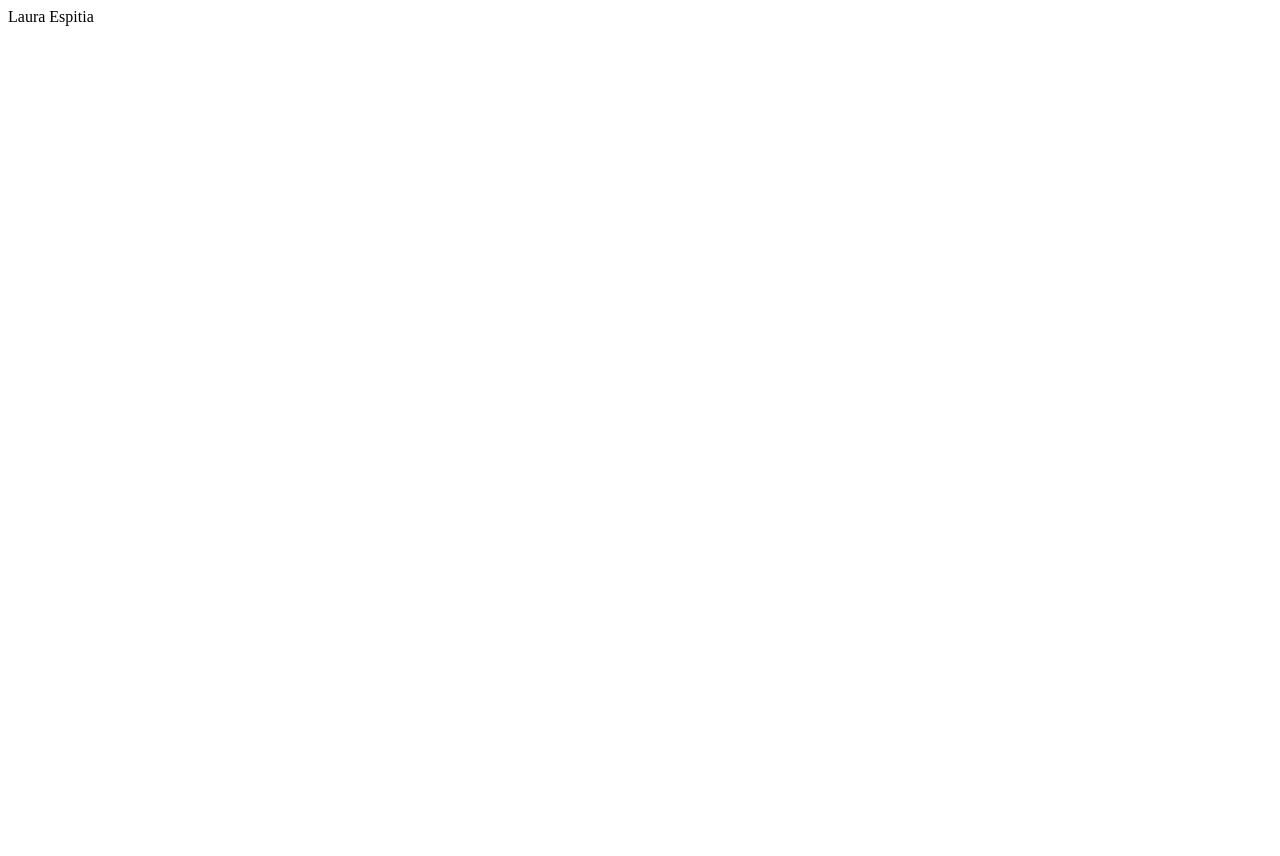
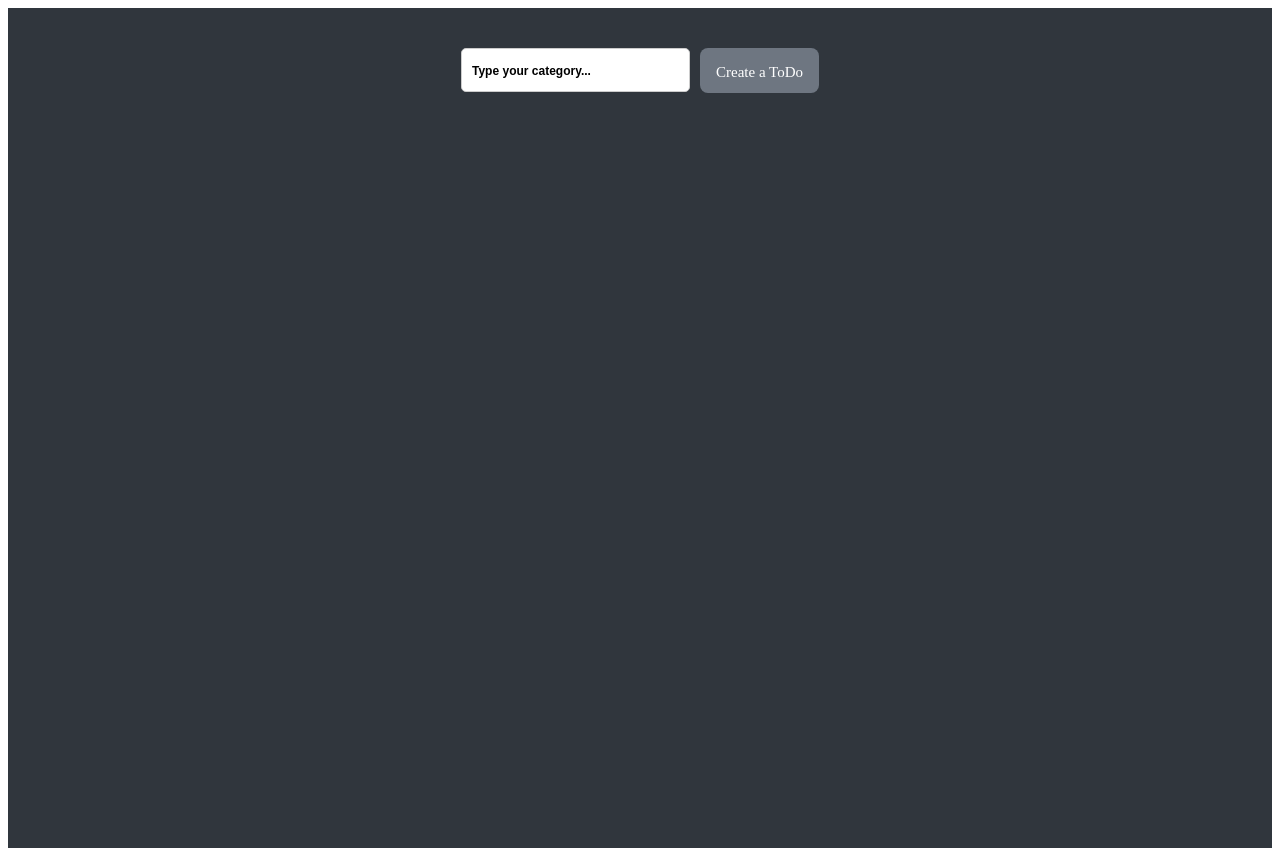
Before and after one commit to mialav24/ToDo, a React (Vite) app: page / in a window 1280 px wide. Before the commit the page ends 800 px from the top, so only its background shows below. Built offline with nearby package versions, Linux system fonts and the light colour scheme.

Commit message:
create input component, styled, functionality and create Button component

```diff
--- a/package.json
+++ b/package.json
@@ -12,7 +12,8 @@
   "dependencies": {
     "react": "^18.2.0",
     "react-dom": "^18.2.0",
-    "styled-components": "^6.1.1"
+    "styled-components": "^6.1.1",
+    "uuid": "^9.0.1"
   },
   "devDependencies": {
     "@types/react": "^18.2.43",
--- a/src/Components/App/App.styles.ts
+++ b/src/Components/App/App.styles.ts
@@ -1,3 +1,16 @@
 import styled from "styled-components";
 
-export const Container = styled.div``;
+export const Container = styled.div`
+  background-color: #30363d;
+  display: flex;
+  justify-content: center;
+  min-height: 100vh;
+  padding-top: 40px;
+`;
+
+export const FormContainer = styled.form`
+  display: flex;
+  gap: 10px;
+  max-height: 100px;
+  max-width: 600px;
+`;
--- a/src/Components/App/App.tsx
+++ b/src/Components/App/App.tsx
@@ -1,5 +1,45 @@
+import { ChangeEvent, useState } from "react";
+import { v4 as uuidv4 } from "uuid";
+import Button from "../Button";
+import Input from "../Input";
+import { Container, FormContainer } from "./App.styles";
+
+type Data = {
+  categories: { id: string; title: string }[] | [];
+};
+
 const App = () => {
-  return <div>Laura Espitia</div>;
+  const [categoryTitle, setCategoryTitle] = useState("");
+  const [categories, setCategories] = useState<Data>({
+    categories: [],
+  });
+
+  const handleInputChange = (e: ChangeEvent<HTMLInputElement>) => {
+    setCategoryTitle(e.target.value);
+  };
+
+  const handleSubmit = (e: React.FormEvent<HTMLFormElement>) => {
+    e.preventDefault();
+    setCategories((prev) => ({
+      categories: [...prev.categories, { id: uuidv4(), title: categoryTitle }],
+    }));
+    setCategoryTitle("");
+  };
+  console.log(categories);
+
+  return (
+    <Container>
+      <FormContainer onSubmit={handleSubmit}>
+        <Input
+          onChange={handleInputChange}
+          value={categoryTitle}
+          placeholder="Type your category..."
+        />
+        <Button />
+        {categories.categories.length >= 1 && <Button />}
+      </FormContainer>
+    </Container>
+  );
 };
 
 export default App;
--- /dev/null
+++ b/src/Components/Button/Button.styles.ts
@@ -0,0 +1,19 @@
+import styled from "styled-components";
+
+export const ButtonStyled = styled.button`
+  background-color: #6e7681;
+  border-radius: 8px;
+  border: 1px solid transparent;
+  cursor: pointer;
+  font-family: inherit;
+  font-size: 15px;
+  font-weight: 500;
+  padding: 15px;
+  transition: border-color 0.25s;
+  color: #fff;
+  height: 45px;
+
+  &:hover {
+    border-color: #646cff;
+  }
+`;
--- /dev/null
+++ b/src/Components/Button/Button.tsx
@@ -0,0 +1,7 @@
+import { ButtonStyled } from "./Button.styles";
+
+const Button = () => {
+  return <ButtonStyled>Create a ToDo</ButtonStyled>;
+};
+
+export default Button;
--- /dev/null
+++ b/src/Components/Button/index.tsx
@@ -0,0 +1 @@
+export { default } from "./Button";
--- /dev/null
+++ b/src/Components/Input/Input.styles.ts
@@ -0,0 +1,20 @@
+import styled from "styled-components";
+
+export const InputStyled = styled.input`
+  border-radius: 5px;
+  border: 1px solid #ccc;
+  font-size: 16px;
+  height: 22px;
+  outline: none;
+  padding: 10px;
+  transition: border-color 0.3s ease-in-out;
+
+  &:focus {
+    border-color: #4caf50;
+  }
+  &::placeholder {
+    font-size: 12px;
+    color: black;
+    font-weight: 600;
+  }
+`;
--- /dev/null
+++ b/src/Components/Input/Input.tsx
@@ -0,0 +1,21 @@
+import { ChangeEvent } from "react";
+import { InputStyled } from "./Input.styles";
+
+type InputProps = {
+  onChange: (e: ChangeEvent<HTMLInputElement>) => void;
+  value: string;
+  placeholder?: string;
+};
+
+const Input = ({ onChange, value, placeholder }: InputProps) => {
+  return (
+    <InputStyled
+      type="text"
+      onChange={onChange}
+      value={value}
+      placeholder={placeholder}
+    />
+  );
+};
+
+export default Input;
--- /dev/null
+++ b/src/Components/Input/index.tsx
@@ -0,0 +1 @@
+export { default } from "./Input";
```
Also changed, not shown: 1 other file (tests, documents, lock files or other folders).
